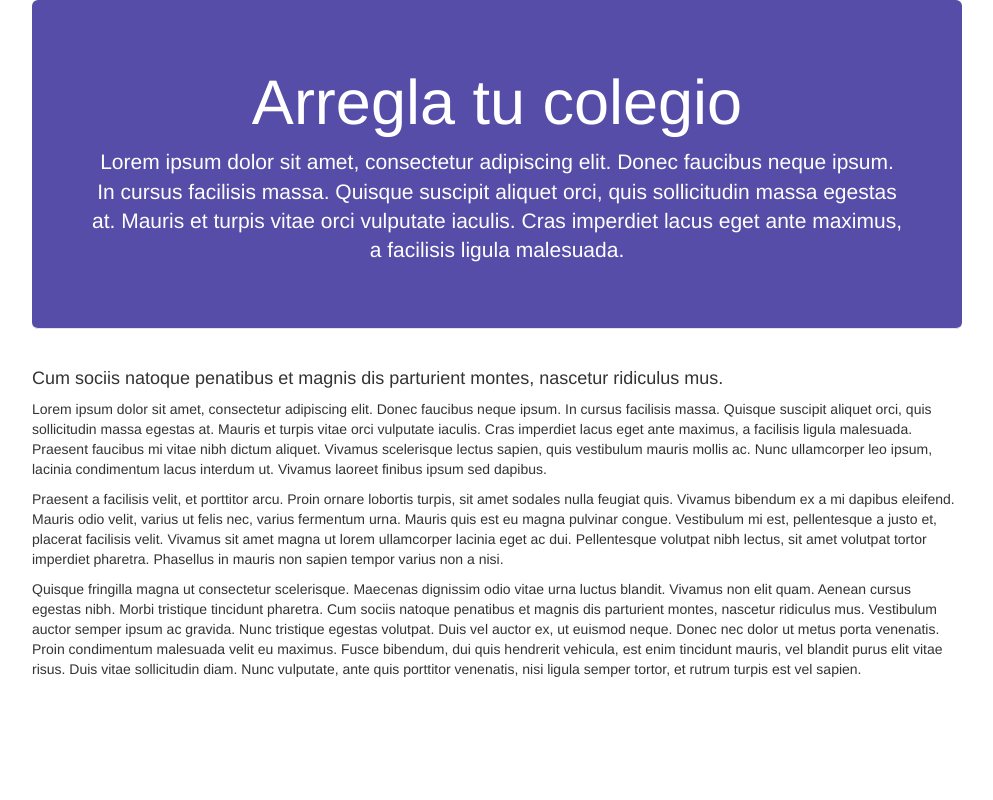
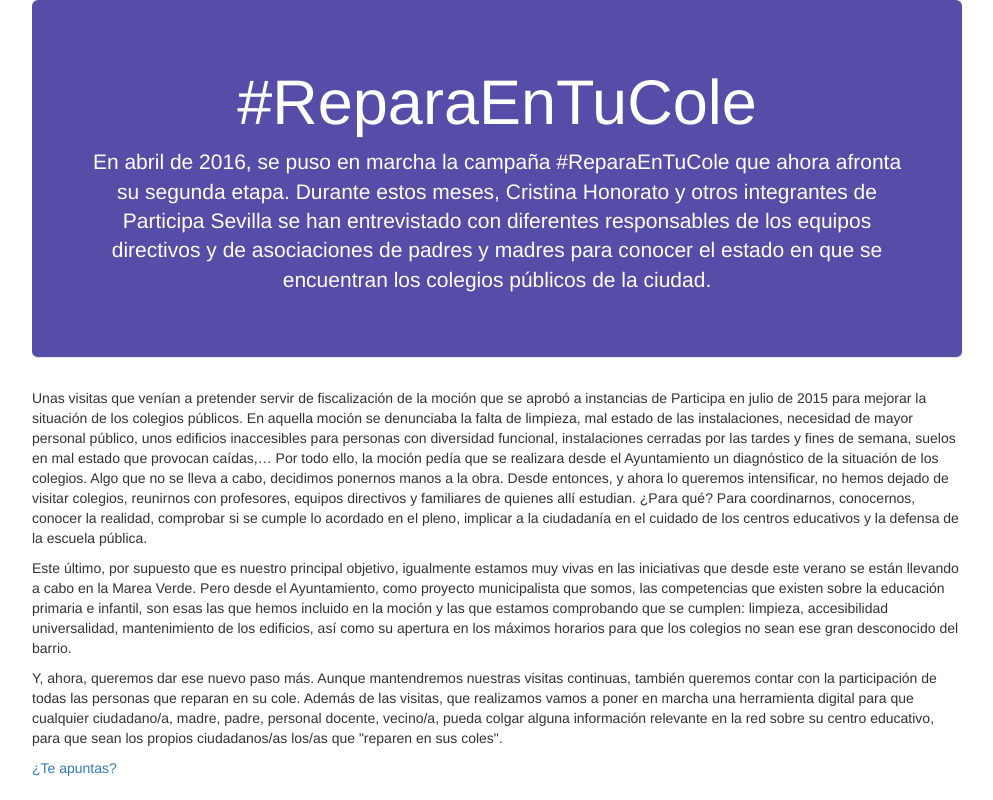
Before and after one commit to enredacoop/mapa-participativo, a plain HTML site: page info.html in a window 1280 px wide. Shown: the whole page, without its empty margins (143-1136 px from the left). Drawn offline with nearby package versions, Linux system fonts and the light colour scheme; a script that the page names is missing.

Commit message:
Update info

```diff
--- a/info.html
+++ b/info.html
@@ -9,7 +9,7 @@
     <meta name="author" content="">
     <link rel="icon" href="../../favicon.ico">
 
-    <title>Arregla tu Colegio</title>
+    <title>#ReparaEnTuCole</title>
 
     <!-- Bootstrap core CSS -->
     <link href="https://maxcdn.bootstrapcdn.com/bootstrap/3.3.7/css/bootstrap.css" rel="stylesheet">
@@ -39,16 +39,16 @@
       </div> -->
 
       <div class="jumbotron">
-        <h1 class="display-3">Arregla tu colegio</h1>
-        <p class="lead">Lorem ipsum dolor sit amet, consectetur adipiscing elit. Donec faucibus neque ipsum. In cursus facilisis massa. Quisque suscipit aliquet orci, quis sollicitudin massa egestas at. Mauris et turpis vitae orci vulputate iaculis. Cras imperdiet lacus eget ante maximus, a facilisis ligula malesuada.</p>
+        <h1 class="display-3">#ReparaEnTuCole</h1>
+        <p class="lead">En abril de 2016, se puso en marcha la campaña #ReparaEnTuCole que ahora afronta su segunda etapa. Durante estos meses, Cristina Honorato y otros integrantes de Participa Sevilla se han entrevistado con diferentes responsables de los equipos directivos y de asociaciones de padres y madres para conocer el estado en que se encuentran los colegios públicos de la ciudad.</p>
       </div>
 
       <div class="row marketing">
         <div class="col-lg-12 col-md-12">
-          <h4>Cum sociis natoque penatibus et magnis dis parturient montes, nascetur ridiculus mus.</h4>
-          <p> Lorem ipsum dolor sit amet, consectetur adipiscing elit. Donec faucibus neque ipsum. In cursus facilisis massa. Quisque suscipit aliquet orci, quis sollicitudin massa egestas at. Mauris et turpis vitae orci vulputate iaculis. Cras imperdiet lacus eget ante maximus, a facilisis ligula malesuada. Praesent faucibus mi vitae nibh dictum aliquet. Vivamus scelerisque lectus sapien, quis vestibulum mauris mollis ac. Nunc ullamcorper leo ipsum, lacinia condimentum lacus interdum ut. Vivamus laoreet finibus ipsum sed dapibus.</p>
-          <p>Praesent a facilisis velit, et porttitor arcu. Proin ornare lobortis turpis, sit amet sodales nulla feugiat quis. Vivamus bibendum ex a mi dapibus eleifend. Mauris odio velit, varius ut felis nec, varius fermentum urna. Mauris quis est eu magna pulvinar congue. Vestibulum mi est, pellentesque a justo et, placerat facilisis velit. Vivamus sit amet magna ut lorem ullamcorper lacinia eget ac dui. Pellentesque volutpat nibh lectus, sit amet volutpat tortor imperdiet pharetra. Phasellus in mauris non sapien tempor varius non a nisi.</p>
-          <p>Quisque fringilla magna ut consectetur scelerisque. Maecenas dignissim odio vitae urna luctus blandit. Vivamus non elit quam. Aenean cursus egestas nibh. Morbi tristique tincidunt pharetra. Cum sociis natoque penatibus et magnis dis parturient montes, nascetur ridiculus mus. Vestibulum auctor semper ipsum ac gravida. Nunc tristique egestas volutpat. Duis vel auctor ex, ut euismod neque. Donec nec dolor ut metus porta venenatis. Proin condimentum malesuada velit eu maximus. Fusce bibendum, dui quis hendrerit vehicula, est enim tincidunt mauris, vel blandit purus elit vitae risus. Duis vitae sollicitudin diam. Nunc vulputate, ante quis porttitor venenatis, nisi ligula semper tortor, et rutrum turpis est vel sapien. </p>
+          <p>Unas visitas que venían a pretender servir de fiscalización de la moción que se aprobó a instancias de Participa en julio de 2015 para mejorar la situación de los colegios públicos. En aquella moción se denunciaba la falta de limpieza, mal estado de las instalaciones, necesidad de mayor personal público, unos edificios inaccesibles para personas con diversidad funcional, instalaciones cerradas por las tardes y fines de semana, suelos en mal estado que provocan caídas,… Por todo ello, la moción pedía que se realizara desde el Ayuntamiento un diagnóstico de la situación de los colegios. Algo que no se lleva a cabo, decidimos ponernos manos a la obra. Desde entonces, y ahora lo queremos intensificar, no hemos dejado de visitar colegios, reunirnos con profesores, equipos directivos y familiares de quienes allí estudian. ¿Para qué? Para coordinarnos, conocernos, conocer la realidad, comprobar si se cumple lo acordado en el pleno, implicar a la ciudadanía en el cuidado de los centros educativos y la defensa de la escuela pública.</p>
+          <p>Este último, por supuesto que es nuestro principal objetivo, igualmente estamos muy vivas en las iniciativas que desde este verano se están llevando a cabo en la Marea Verde. Pero desde el Ayuntamiento, como proyecto municipalista que somos, las competencias que existen sobre la educación primaria e infantil, son esas las que hemos incluido en la moción y las que estamos comprobando que se cumplen: limpieza, accesibilidad universalidad, mantenimiento de los edificios, así como su apertura en los máximos horarios para que los colegios no sean ese gran desconocido del barrio.</p>
+          <p>Y, ahora, queremos dar ese nuevo paso más. Aunque mantendremos nuestras visitas continuas, también queremos contar con la participación de todas las personas que reparan en su cole. Además de las visitas, que realizamos vamos a poner en marcha una herramienta digital para que cualquier ciudadano/a, madre, padre, personal docente, vecino/a, pueda colgar alguna información relevante en la red sobre su centro educativo, para que sean los propios ciudadanos/as los/as que "reparen en sus coles".</p>
+		  <p><a href="https://docs.google.com/a/enreda.coop/forms/d/e/1FAIpQLSfO_UkvQSpwAxYpJDq_pEAqj8suWsb9HVAesH6ZXVTQed5G2w/viewform">¿Te apuntas?</a></p>
         </div>
       </div>
     </div> <!-- /container -->
```
Also changed, not shown: index.html (+4 -4 lines).
